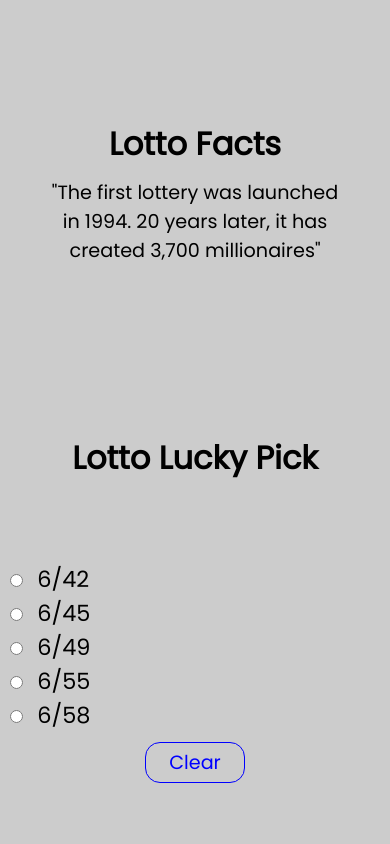
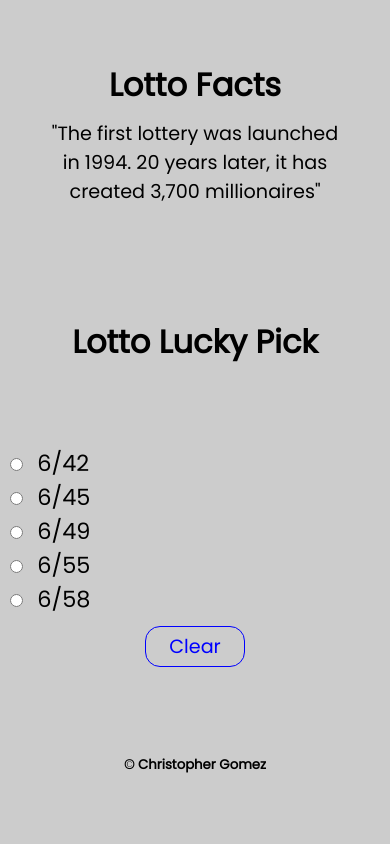
Before and after one commit to codeit-chris/Sweepstakes-Numbers-Generator, a plain HTML site: page index.html in a window 390 px wide. Shown: the top 844 px of the page. Drawn offline with Linux system fonts and the light colour scheme.

Commit message:
Change mobile view height to 100vh

```diff
--- a/style.css
+++ b/style.css
@@ -90,11 +90,11 @@
 
 @media (max-width: 480px) {
   .container {
-    height: 130vh;
+    height: 100vh;
   }
   .quote-container {
     max-height: 100px;
-    margin: 10px 0;
+    margin: 20px 0;
   }
   #lotto-facts {
     text-align: center;
```
